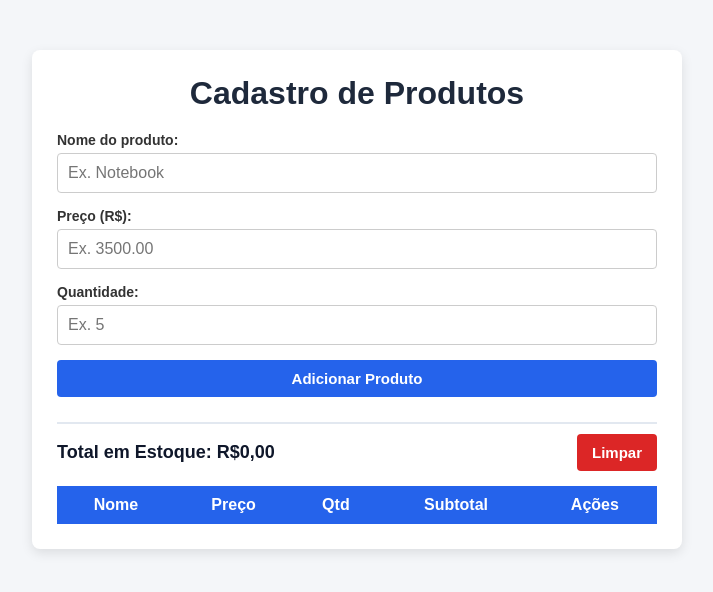
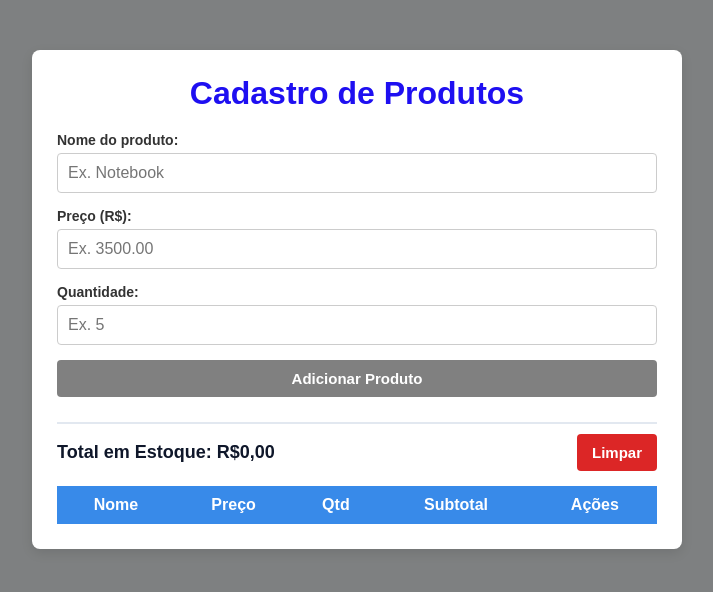
Before and after one commit to felipenovak11/CADASTRO_PRODUTOS_V2, a plain HTML site: page index.html in a window 1280 px wide. Shown: the whole page, without its empty margins (283-996 px from the left). Drawn offline with Linux system fonts and the light colour scheme.

Commit message:
subindo pasta

```diff
--- a/style.css
+++ b/style.css
@@ -7,7 +7,7 @@
 
 body{
     font-family: Arial, sans-serif;
-    background-color: #f4f6f9;
+    background-color: #7e8081;
     color: #333;
     padding: 20px;
 }
@@ -24,7 +24,7 @@ body{
 h1{
     text-align: center;
     margin-bottom: 20px;
-    color: #1e293b;
+    color: #1e0ff1;
 }
 
 form{
@@ -68,12 +68,12 @@ button{
 }
 
 .btn-primary{
-    background-color: #2563eb;
+    background-color: grey;
     color: white;
 }
 
 .btn-primary:hover{
-    background-color: #1d4ed8;
+    background-color: rgb(109, 108, 108);
 }
 
 .btn-danger{
@@ -112,7 +112,7 @@ th,td{
 }
 
 th{
-    background-color: #2563eb;
+    background-color: #388ae9;
     color: white;
 }
 
```
